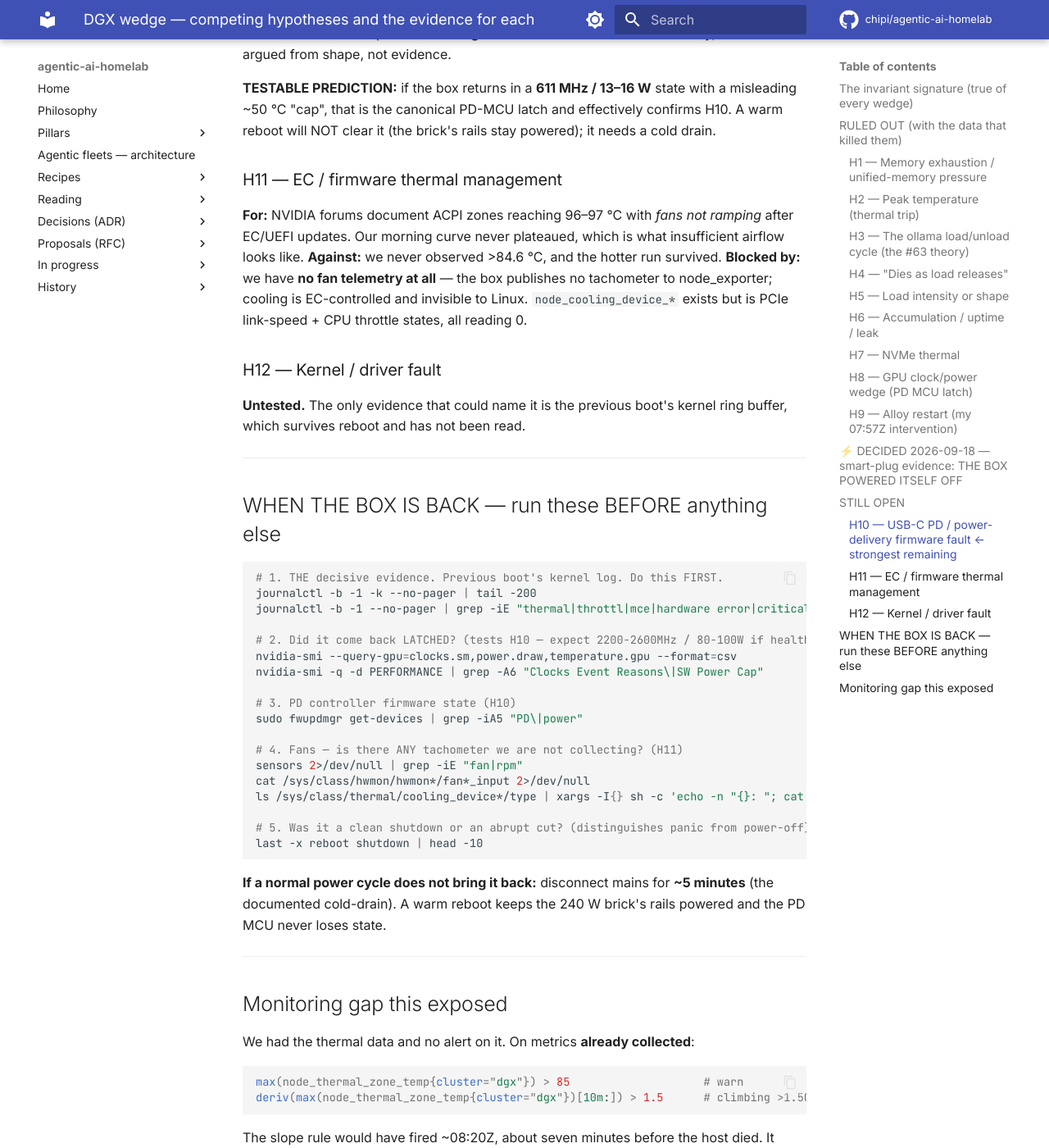
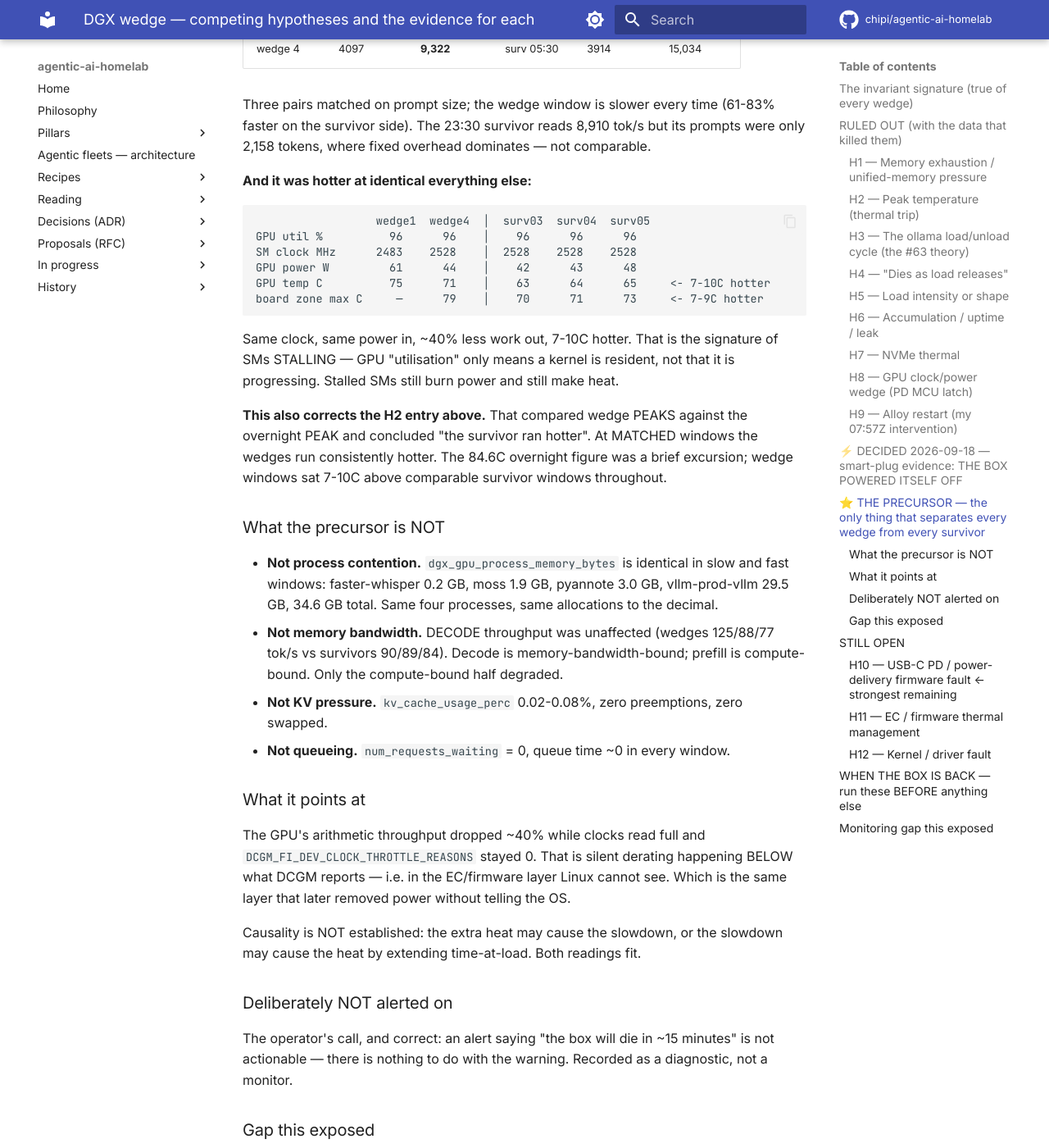
Before and after one commit to chipi/agentic-ai-homelab, an MkDocs documentation site: the page built from docs/wip/DGX-WEDGE-DIFFERENTIAL.md, in a window 1280 px wide and 1400 px high, scrolled down 4514 px. Shown: the whole window at 82% size. Built offline with MkDocs 1.6.1 and Material for MkDocs 9.7.7, drawn with Linux system fonts in a browser that asks for light colours; comment, search, counter and statistics services are not loaded; some of the changed text lies outside the part shown.

Commit message:
docs(wip): the precursor — prefill 40% slower + 7-10C hotter before EVERY wedge
First signal present in ALL wedge windows and ABSENT in ALL survivors. Found by mining
vLLM's own metrics instead of host symptoms (operator's steer — we were watching the
victim, not the engine).

At matched prompt sizes:
  wedge 1  6565 tok/req -> 11,617 tok/s prefill   vs  surv 6259 -> 21,284
  wedge 2  4564         -> 10,070                 vs  surv 4712 -> 16,391
  wedge 4  4097         ->  9,322                 vs  surv 3914 -> 15,034

At identical clock (2528MHz), util (96%), power (~44W) and memory, the wedge windows ran
7-10C hotter and delivered ~40% less prefill. Same power in, less work out, more heat =
SMs stalling.

NOT contention: dgx_gpu_process_memory_bytes identical in slow and fast windows (same 4
processes, 34.6GB, to the decimal). NOT memory bandwidth: DECODE throughput was unaffected
— only the compute-bound half degraded. NOT KV pressure or queueing.

Points at silent derating below what DCGM reports (throttle reasons stayed 0) — the
EC/firmware layer Linux cannot see, which is the same layer that later cut power without
telling the OS.

Also CORRECTS the H2 entry: I had compared wedge peaks to the overnight peak and concluded
the survivor ran hotter. At matched windows the wedges are consistently hotter; 84.6C was a
brief excursion.

Deliberately NOT alerted on, per the operator: 'the box will die in 15 min' is not an
actionable warning.

Co-Authored-By: Claude <noreply@anthropic.com>
Claude-Session: https://claude.ai/code/session_015PAMDnCQU6wf9egdAyvZGG

````diff
--- a/docs/wip/DGX-WEDGE-DIFFERENTIAL.md
+++ b/docs/wip/DGX-WEDGE-DIFFERENTIAL.md
@@ -138,6 +138,77 @@ TRUNCATED. An abrupt rail drop gives the kernel no chance to flush; that is exac
 power-off leaves no trace where a panic would. Still run it — absence of a panic trace is
 itself confirmatory — but do not expect a smoking gun there.
 
+## ⭐ THE PRECURSOR — the only thing that separates every wedge from every survivor
+
+Found 2026-09-18 by mining vLLM's own metrics instead of host symptoms. This is the first
+signal that is present in ALL wedge windows and ABSENT in ALL survivor windows.
+
+**At matched prompt sizes, prefill ran ~40% slower before every wedge:**
+
+| | tok/req | prefill tok/s | | tok/req | prefill tok/s |
+|---|---|---|---|---|---|
+| wedge 1 | 6565 | **11,617** | surv 04:30 | 6259 | 21,284 |
+| wedge 2 | 4564 | **10,070** | surv 03:00 | 4712 | 16,391 |
+| wedge 4 | 4097 | **9,322** | surv 05:30 | 3914 | 15,034 |
+
+Three pairs matched on prompt size; the wedge window is slower every time (61-83% faster on
+the survivor side). The 23:30 survivor reads 8,910 tok/s but its prompts were only 2,158
+tokens, where fixed overhead dominates — not comparable.
+
+**And it was hotter at identical everything else:**
+
+```
+                  wedge1  wedge4  │  surv03  surv04  surv05
+GPU util %          96      96    │    96      96      96
+SM clock MHz      2483    2528    │  2528    2528    2528
+GPU power W         61      44    │    42      43      48
+GPU temp C          75      71    │    63      64      65     <- 7-10C hotter
+board zone max C     —      79    │    70      71      73     <- 7-9C hotter
+```
+
+Same clock, same power in, ~40% less work out, 7-10C hotter. That is the signature of SMs
+STALLING — GPU "utilisation" only means a kernel is resident, not that it is progressing.
+Stalled SMs still burn power and still make heat.
+
+**This also corrects the H2 entry above.** That compared wedge PEAKS against the overnight
+PEAK and concluded "the survivor ran hotter". At MATCHED windows the wedges run consistently
+hotter. The 84.6C overnight figure was a brief excursion; wedge windows sat 7-10C above
+comparable survivor windows throughout.
+
+### What the precursor is NOT
+
+* **Not process contention.** `dgx_gpu_process_memory_bytes` is identical in slow and fast
+  windows: faster-whisper 0.2 GB, moss 1.9 GB, pyannote 3.0 GB, vllm-prod-vllm 29.5 GB,
+  34.6 GB total. Same four processes, same allocations to the decimal.
+* **Not memory bandwidth.** DECODE throughput was unaffected (wedges 125/88/77 tok/s vs
+  survivors 90/89/84). Decode is memory-bandwidth-bound; prefill is compute-bound. Only the
+  compute-bound half degraded.
+* **Not KV pressure.** `kv_cache_usage_perc` 0.02-0.08%, zero preemptions, zero swapped.
+* **Not queueing.** `num_requests_waiting` = 0, queue time ~0 in every window.
+
+### What it points at
+
+The GPU's arithmetic throughput dropped ~40% while clocks read full and
+`DCGM_FI_DEV_CLOCK_THROTTLE_REASONS` stayed 0. That is silent derating happening BELOW what
+DCGM reports — i.e. in the EC/firmware layer Linux cannot see. Which is the same layer that
+later removed power without telling the OS.
+
+Causality is NOT established: the extra heat may cause the slowdown, or the slowdown may
+cause the heat by extending time-at-load. Both readings fit.
+
+### Deliberately NOT alerted on
+
+The operator's call, and correct: an alert saying "the box will die in ~15 minutes" is not
+actionable — there is nothing to do with the warning. Recorded as a diagnostic, not a
+monitor.
+
+### Gap this exposed
+
+vLLM prefix-cache metrics are NOT collected (a search for prefix/cache in VictoriaMetrics
+returns only `alloy_*` and `pg_*`). If the inside-the-LLM angle is ever pursued — e.g. "did
+cache hit rate collapse, forcing more real compute per token" — that data does not exist
+today.
+
 ## STILL OPEN
 
 ### H10 — USB-C PD / power-delivery firmware fault  ← strongest remaining
````
